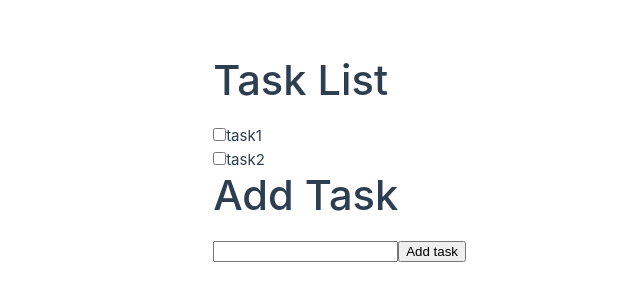
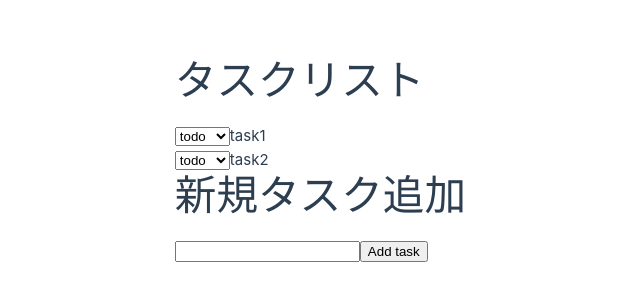
Before and after one commit to genenakagaki/sample-git-rebase, a Vue app: page / in a window 1280 px wide. Shown: the part 240-540 px from the top of the page, without its empty margins (174-814 px from the left). Built offline with nearby package versions, Linux system fonts and the light colour scheme.

Commit message:
feat: タスクのステータス追加

```diff
--- a/src/App.vue
+++ b/src/App.vue
@@ -1,11 +1,10 @@
 <script setup>
-import HelloWorld from './components/HelloWorld.vue'
-import TheWelcome from './components/TheWelcome.vue'
+import TaskList from './components/TaskList.vue'
 </script>
 
 <template>
   <main>
-    <HelloWorld />
+    <TaskList />
   </main>
 </template>
 
--- /dev/null
+++ b/src/components/Task.vue
@@ -0,0 +1,15 @@
+<script setup>
+const props = defineProps({
+  modelValue: Object,
+  taskStatusType: Array
+})
+</script>
+
+<template>
+  <div>
+    <select v-model="modelValue.status">
+      <option v-for="status in taskStatusType" :key="status">{{ status }}</option>
+    </select>
+    <label :for="modelValue.name">{{ modelValue.name }}</label>
+  </div>
+</template>
--- a/src/components/HelloWorld.vue
+++ b/src/components/TaskList.vue
@@ -1,12 +1,15 @@
 <script setup>
 import {ref, reactive} from 'vue';
+import Task from './Task.vue'
+
+const taskStatusType = ["todo", "doing", "done"];
 
 const taskList = reactive([{
   name: "task1",
-  isDone: false
+  status: "todo"
 }, {
   name: "task2",
-  isDone: false
+  status: "todo"
 }])
 
 const newTaskName = ref('');
@@ -14,7 +17,7 @@ const newTaskName = ref('');
 const addTask = (name) => {
   taskList.push({
     name: name,
-    isDone: false
+    status: "todo"
   })
 }
 </script>
@@ -22,14 +25,13 @@ const addTask = (name) => {
 <template>
   <div>
 
-    <h1>Task List</h1>
+    <h1>タスクリスト</h1>
 
-    <div v-for="task in taskList" :key="task.name">
-      <input type="checkbox" :id="task.name" v-model="task.isDone" />
-      <label :for="task.name">{{ task.name }}</label>
+    <div v-for="(task, index) in taskList" :key="task.name">
+      <Task v-model="taskList[index]" :task-status-type="taskStatusType"></Task>
     </div>
 
-    <h1>Add Task</h1>
+    <h1>新規タスク追加</h1>
 
     <input type="text" id="newTaskName" v-model="newTaskName" />
     <button @click="addTask(newTaskName)">Add task</button>
```
